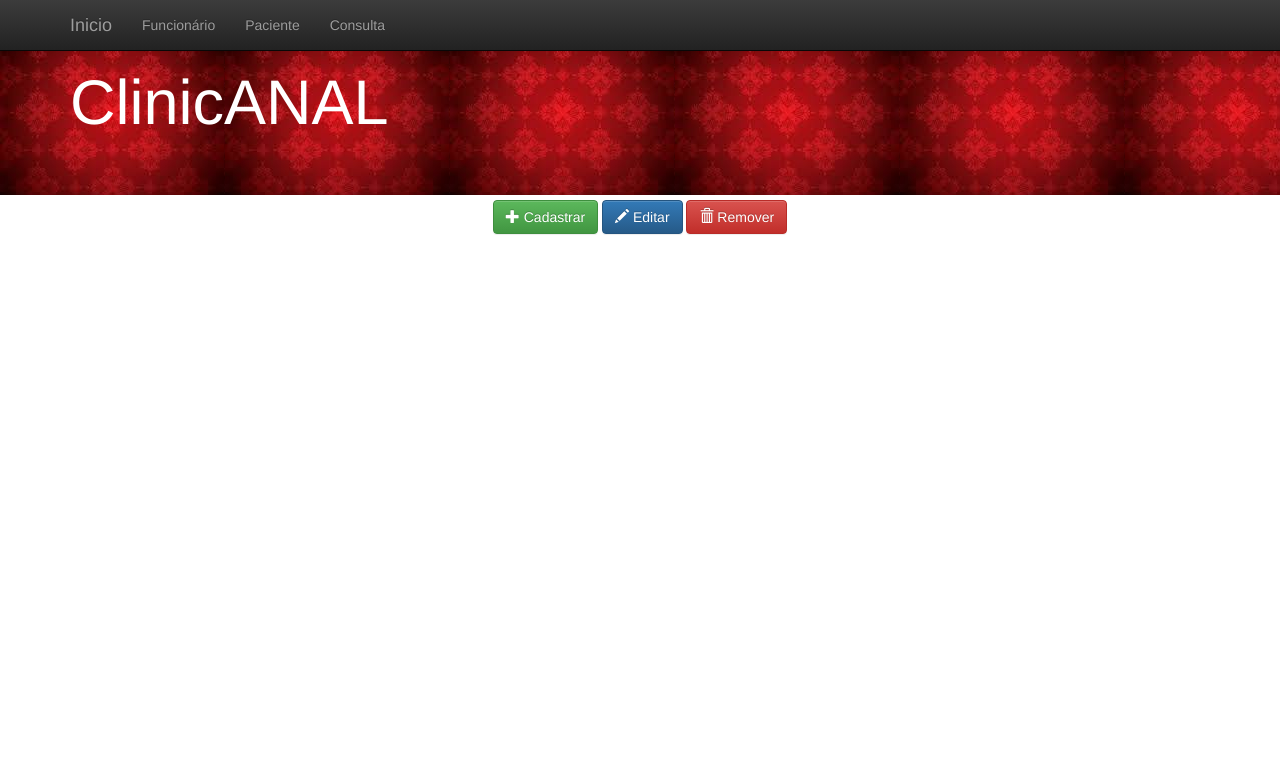
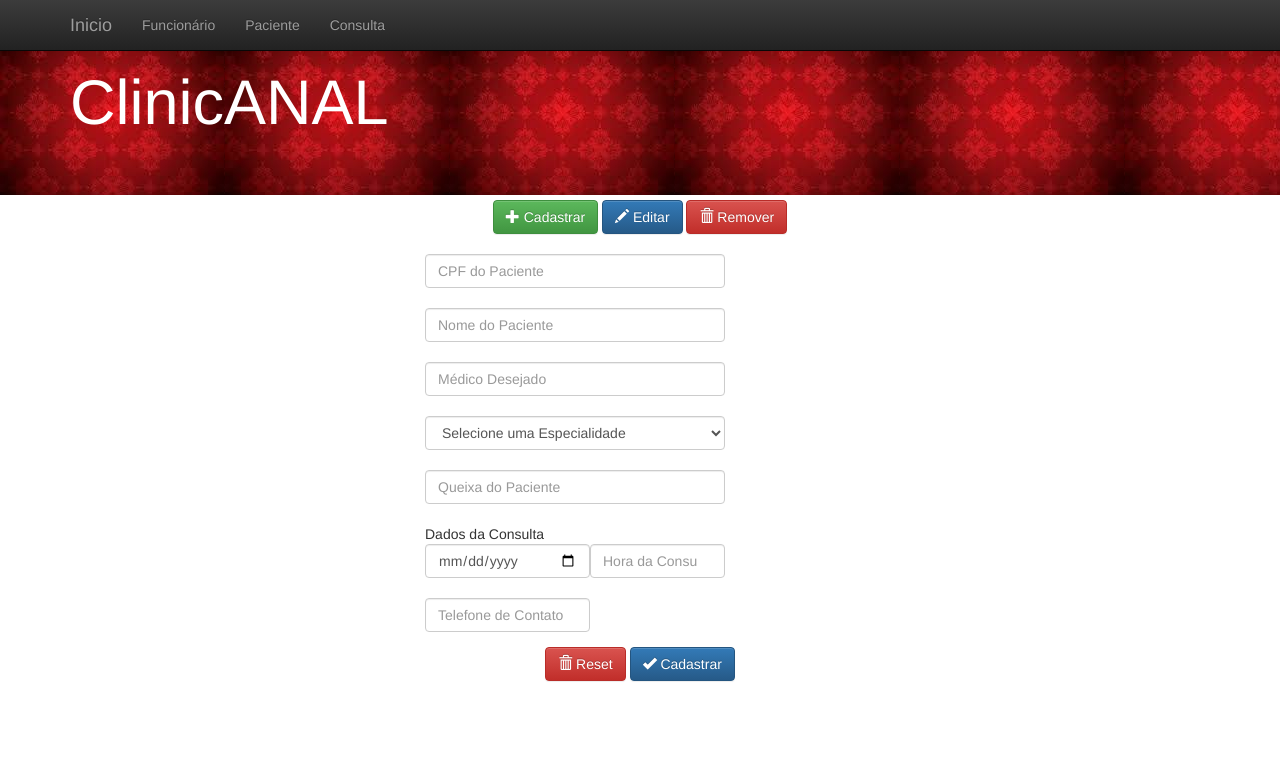
Before and after one commit to rpeFacol/clinic, a PHP site: page /consulta.php in a window 1280 px wide. Shown: the top 760 px of the page. Run offline with PHP 8.4, Linux system fonts and the light colour scheme.

Commit message:
view da consulta

```diff
--- a/view/consulta.php
+++ b/view/consulta.php
@@ -18,6 +18,57 @@
 	Remover
 </button>
 </div>
+<form action="" method="post">
+        <div class="container">
+        <div style="margin-left: auto;margin-right: auto; width: 400px;">
+            <div class="row">
+		<br>
+                <input class="form-control" style="width:300px;" type="text" id="cpfPaciente" name="cpfPaciente" placeholder="CPF do Paciente" maxlength="30" >
+                <br>
+		<input class="form-control" style="width:300px;" type="text" id="nomePaciente" name="nomePaciente" placeholder="Nome do Paciente" maxlength="30" >
+                   <br>
+                   <input class="form-control" style="width:300px;" type="text" id="medicoDesejado" name="medicoDesejado" placeholder="Médico Desejado" maxlength="25" >
+                   <br>
+		   <select class="form-control"style="width:300px;" name="especialMedica">
+                        <option selected="">Selecione uma Especialidade</option>
+                        <option>Cardiologista</option>
+                        <option>Neurologista</option>
+                        <option>Psiquiatria</option>
+                        <option>Pediatria</option>
+                        <option>Ortopedia</option>
+                        <option>Clinico Geral</option>
+                        <option>Ginecologia</option>
+                        <option>Urologia</option>
+                        <option>Oftamologia</option>
+                        <option>Obstetria</option>
+                        <option>Oncologia</option>
+                        <option>Psicologia</option>
+		  </select>
+                   <br>
+		   <input class="form-control" style="width:300px;" type="text" id="queixaPaciente" name="queixaPaciente" placeholder="Queixa do Paciente" maxlength="45" >
+                   <br>
+			Dados da Consulta
+		   <br>
+                   <input class="form-control" style="width:165px;float:left;" type="date" id="dataConsulta" name="dataConsulta" placeholder="Data da Consulta" maxlength="30" >
+                   <input class="form-control" style="width:135px;" type="number" id="horaConsulta" name="horaConsulta" placeholder="Hora da Consulta" maxlength="5" >
+                   <br>
+		   <input class="form-control" style="width:165px;" type="text" id="telefoneConsulta" name="telefoneConsulta" placeholder="Telefone de Contato" maxlength="12" >
+                   <br> <br>
+                   <div class="centro" style="margin-left: auto;margin-right: auto; width: 195px;">
+                   <button type="reset" class="btn btn-danger">
+                    <span class="glyphicon glyphicon-trash"></span>
+                            Reset
+                    </button>
+                   <button type="submit" class="btn btn-primary">
+                    <span class="glyphicon glyphicon-ok"></span>
+                            Cadastrar
+                    </button>
+                    </div>
+                   <br><br>
+                   <br>
+                   <br>
+
+
 
 </body>
 </html>
```
Also changed, not shown: controller/controller.php (deleted), view/js/example.js (deleted).
